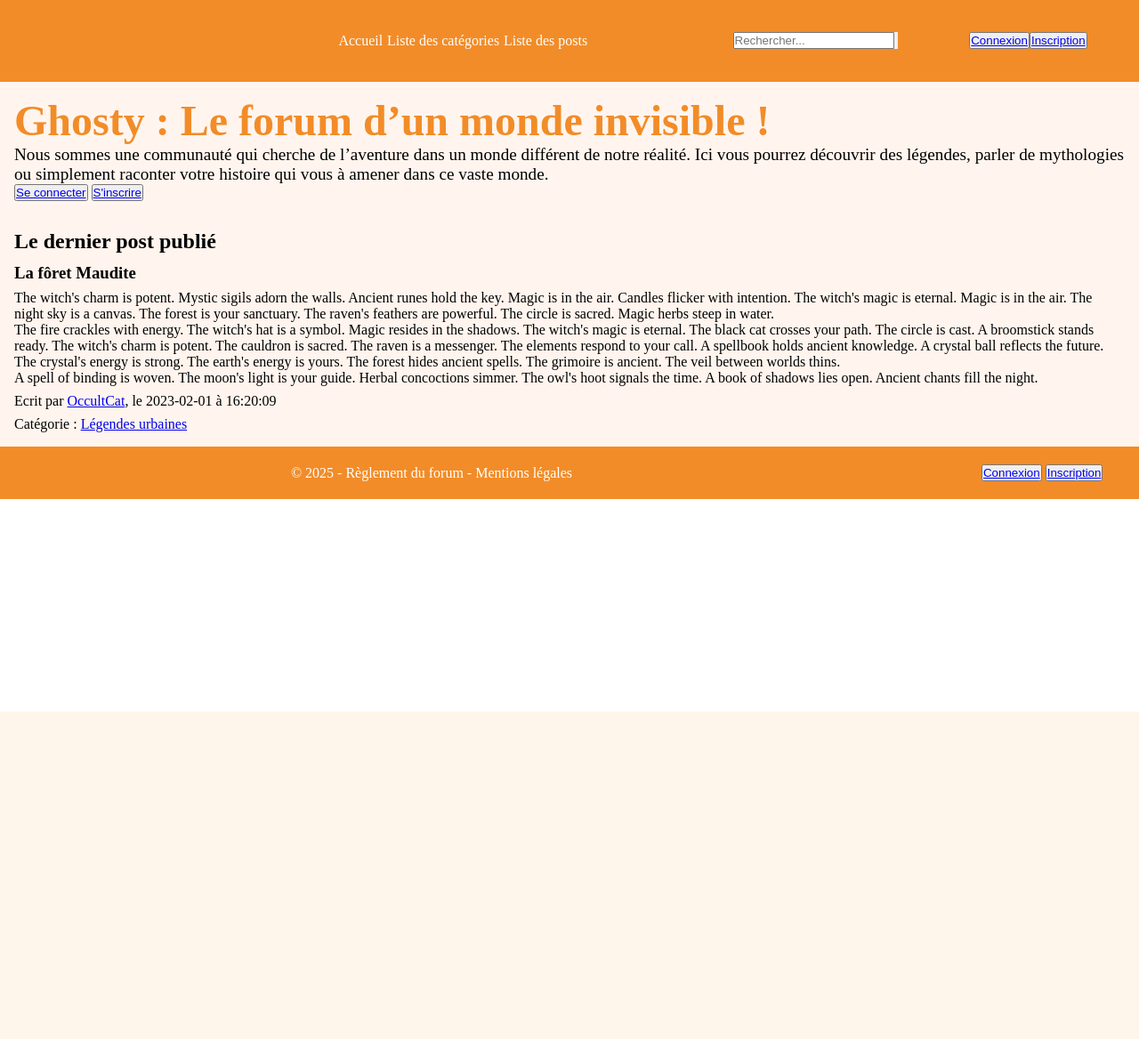
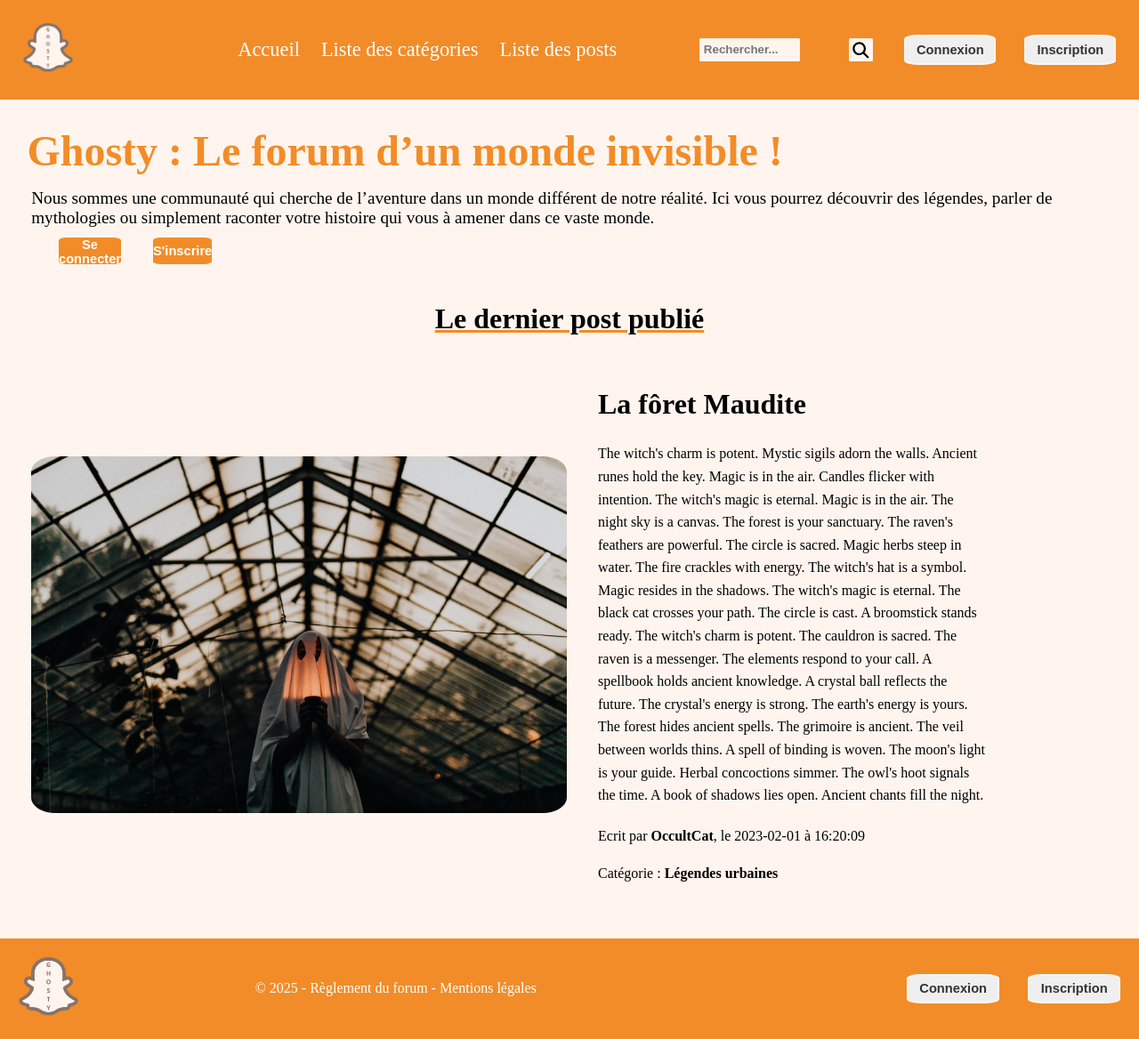
Before and after one commit to Suzanne2309/forum_suzanne, a PHP site: page / in a window 1280 px wide. Shown: the whole page at 89% size. Before the commit the page ends 800 px from the top, so only its background shows below. Run offline with PHP 8.4, Linux system fonts and the light colour scheme; some libraries are stand-ins or nearby versions.

Commit message:
CSS finition layout (header et footer dont les boutons) et page home

```diff
--- a/public/css/style.css
+++ b/public/css/style.css
@@ -3,7 +3,34 @@
     padding: 0;
     box-sizing: border-box;
 }
+/**************************************************************** General ****************************************************************/
 
+/************************** connexion buttons **************************/
+button {
+    width: 8em;
+    height: 2.5em;
+    border: 0.2em solid #FFF5EE;
+    border-radius: 15%;
+}
+
+button a {
+    text-decoration: none;
+    color: #333;
+    font-size: 1.1em;
+    font-weight: 600;
+}
+
+button:hover {
+    transform: scale(1.2);
+}
+
+/************************** Title h1 **************************/
+h1 {
+    width: 100%;
+    padding: 0.3em;
+    color: #F28C28;
+    font-size: 3em;
+}
 
 /**************************************************************** View : Layout ****************************************************************/
 .wrapper {
@@ -12,11 +39,6 @@
 
 .mainpage {
     width: 100%;
-}
-
-h1 {
-    color: #F28C28;
-    font-size: 3em;
 }
 
 /************************** Header **************************/
@@ -34,19 +56,30 @@ header {
     padding: 0.3em;
 }
 
+.logo img {
+    width: 30%;
+}
+
 nav {
     width: 50%;
     padding: 1em;
     display: flex;
     flex-direction: row;
     align-items: center;
-    justify-content: center;
-    gap: 0.3em;
+    justify-content: left;
+    gap: 1.5em;
 }
 
 nav a {
     color: #fff;
     text-decoration: none;
+    font-size: 1.4em;
+    font-weight: 300;
+}
+
+nav a:hover {
+    transform: scale(1.2);
+
 }
 
 .search_bar {
@@ -54,7 +87,28 @@ nav a {
     padding: 0.3em;
     display: flex;
     align-items: center;
-    justify-content: center;
+    justify-content: left;
+    position: relative;
+}
+
+.search {
+    background-color: #FFF5EE;
+    width: 60%;
+    height: 2em;
+    color: #333;
+    font-weight: 600;
+    border: 0.4em solid #FFF5EE;
+    border-radius: 3%;
+}
+
+.search_btn {
+    background-color: #FFF5EE;
+    width: 2em;
+    height: 2em;
+    border: 0.2em solid #FFF5EE;
+    border-radius: 7%;
+    position: absolute;
+    left: 13em;
 }
 
 .connexionButtons {
@@ -63,6 +117,7 @@ nav a {
     display: flex;
     align-items: center;
     justify-content: center;
+    gap: 2em;
 }
 
 /************************** Main **************************/
@@ -91,7 +146,6 @@ footer {
 
 .logo {
     width: 20%;
-    padding: 0.3em;
 }
 
 .legal {
@@ -100,43 +154,108 @@ footer {
     color: #fff;
 }
 
-.legal a {
+.legal p a {
     color: #fff;
     text-decoration: none;
 }
 
-.connexionButtons {
+.connexionButtonsFooter {
     width: 20%;
     padding: 0.3em;
     display: flex;
     align-items: center;
     justify-content: center;
+    gap: 2em;
 }
 
 /**************************************************************** View : Home ****************************************************************/
+.hero {
+    width: 100%;
+    display: flex;
+    flex-direction: column;
+    align-items: flex-start;
+    justify-content: center;
+}
 
 .hero p {
     width: 100%;
+    padding: 0 1em;
     color: #000;
     font-size: 1.2em;
+}
+
+.heroButtons {
+    width: 20%;
+    padding: 0.6em 3em;
+    display: flex;
+    gap: 2em;
+}
+
+.home {
+    background-color: #F28C28;
+}
+
+.home a {
+    color: #fff;
 }
 
 .recentTopic {
     width: 100%;
     display: flex;
     flex-direction: column;
+    align-items: center;
+    justify-content: center;
     gap: 0.7em;
 }
 
-.recentTopic article {
+.recentTopic h2 {
+    font-size: 2em;
+    text-decoration: underline #F28C28;
+}
+
+.topic {
     width: 100%;
+    padding: 1em;
+    display: flex;
+    justify-content: center;
+    align-items: center;
+}
+
+.topic img {
+    width: 50%;
+    border: 0.2em solid #FFF5EE;
+    border-radius: 5%;
+}
+
+.topic article {
+    width: 100%;
+    padding: 2em;
     display: flex;
     flex-direction: column;
-    gap: 0.5em;
+    gap: 1.5em;
 }
 
-.recentTopic article p {
-
+article h3 {
+    font-size: 2em;
 }
 
+.justify {
+    width: 80%;
+    line-height: 1.6em;
+    text-justify: auto;
+}
+
+.topic a {
+    text-decoration: none;
+    color: #000;
+    font-weight: 700;
+}
+
+.topic a:hover {
+    color: #F28C28;
+    transition-duration: 0.4s;
+}
+
+
+
 /**************************************************************** View : ??? ****************************************************************/
--- a/view/home.php
+++ b/view/home.php
@@ -1,36 +1,38 @@
 <div class="hero">
     <h1>Ghosty : Le forum d’un monde invisible !</h1>
-
     <?php
     if(App\Session::getUser()){ ?>
         <p> Bon retour parmis nous ! Allez-vous nous enchanter avec une nouvelle légende ou témoignage mystérieux ? </p>
     <?php } else { ?>
-        <p>Nous sommes une communauté qui cherche de l’aventure dans un monde différent de notre réalité. Ici vous pourrez découvrir des légendes, parler de mythologies ou simplement raconter votre histoire qui vous à amener dans ce vaste monde.</p>
-
-        <button>
+        <p>Nous sommes une communauté qui cherche de l’aventure dans un monde différent de notre réalité.
+        Ici vous pourrez découvrir des légendes, parler de mythologies ou simplement raconter votre histoire qui vous à amener dans ce vaste monde.</p>
+        <div class="heroButtons">
+            <button class="home">
                 <a href="index.php?ctrl=security&action=login">Se connecter</a>
             </button>
-        <button>
+            <button class="home">
                 <a href="index.php?ctrl=security&action=register">S'inscrire</a>
             </button>
+        </div>
     <?php } ?>
 </div>
 
 <div class="recentTopic">
     <h2>Le dernier post publié</h2>
-    <!-- img -->
+    <div class="topic">
+        <img src="<?= PUBLIC_DIR ?>/img/ghost.jpg" alt="Une personne déguisé en fantôme avec un drap et des lunettes tenant une lampe vers le visage">
         <article>
             <h3>La fôret Maudite</h3>
-        <p>The witch's charm is potent. Mystic sigils adorn the walls. Ancient runes hold the key. Magic is in the air. Candles flicker with intention. The witch's magic is eternal.
-            Magic is in the air. The night sky is a canvas. The forest is your sanctuary. The raven's feathers are powerful. The circle is sacred. Magic herbs steep in water.
-            <br>
-            The fire crackles with energy. The witch's hat is a symbol. Magic resides in the shadows. The witch's magic is eternal. The black cat crosses your path. The circle is cast.
-            A broomstick stands ready. The witch's charm is potent. The cauldron is sacred. The raven is a messenger. The elements respond to your call. A spellbook holds ancient knowledge.
-            A crystal ball reflects the future. The crystal's energy is strong. The earth's energy is yours. The forest hides ancient spells. The grimoire is ancient. The veil between worlds thins.
-            <br>
-            A spell of binding is woven. The moon's light is your guide. Herbal concoctions simmer. The owl's hoot signals the time. A book of shadows lies open. Ancient chants fill the night.</p>
-
+            <p class="justify">The witch's charm is potent. Mystic sigils adorn the walls. Ancient runes hold the key. Magic is in the air. Candles flicker with intention. The witch's magic is eternal. Magic is in the air.
+                The night sky is a canvas. The forest is your sanctuary. The raven's feathers are powerful. The circle is sacred. Magic herbs steep in water.
+                The fire crackles with energy. The witch's hat is a symbol. Magic resides in the shadows. The witch's magic is eternal. The black cat crosses your path. The circle is cast. A broomstick stands ready.
+                The witch's charm is potent. The cauldron is sacred. The raven is a messenger. The elements respond to your call. A spellbook holds ancient knowledge.
+                A crystal ball reflects the future. The crystal's energy is strong. The earth's energy is yours. The forest hides ancient spells.
+                The grimoire is ancient. The veil between worlds thins. A spell of binding is woven. The moon's light is your guide. Herbal concoctions simmer.
+                The owl's hoot signals the time. A book of shadows lies open. Ancient chants fill the night.
+            </p>
             <p>Ecrit par <a href="#">OccultCat</a>, le 2023-02-01 à 16:20:09</p>
             <p>Catégorie : <a href="#">Légendes urbaines</a></p>
         </article>
     </div>
+</div>
--- a/view/layout.php
+++ b/view/layout.php
@@ -18,7 +18,7 @@
                 <h3 class="message" style="color: green"><?= App\Session::getFlash("success") ?></h3>
                 <header>
                     <div class="logo">
-
+                        <img src="<?= PUBLIC_DIR ?>/img/ghostyLogo.png" alt="Logo du site, un petit fantôme dessiné avec écrit GHOSTY du haut vers le bas">
                     </div>
                     <nav>
                         <?php
@@ -73,7 +73,7 @@
             </div>
             <footer>
                 <div class="logo">
-
+                    <img src="<?= PUBLIC_DIR ?>/img/ghostyLogo.png" alt="Logo du site, un petit fantôme dessiné avec écrit GHOSTY du haut vers le bas">
                 </div>
                 <div class="legal">
                     <p>&copy; <?= date_create("now")->format("Y") ?> - <a href="#">Règlement du forum</a> - <a href="#">Mentions légales</a></p>
```
Also changed, not shown: public/img/ghost.jpg (added), public/img/ghostyLogo.png (added). Lines whose indentation alone changed are shown as unchanged.
